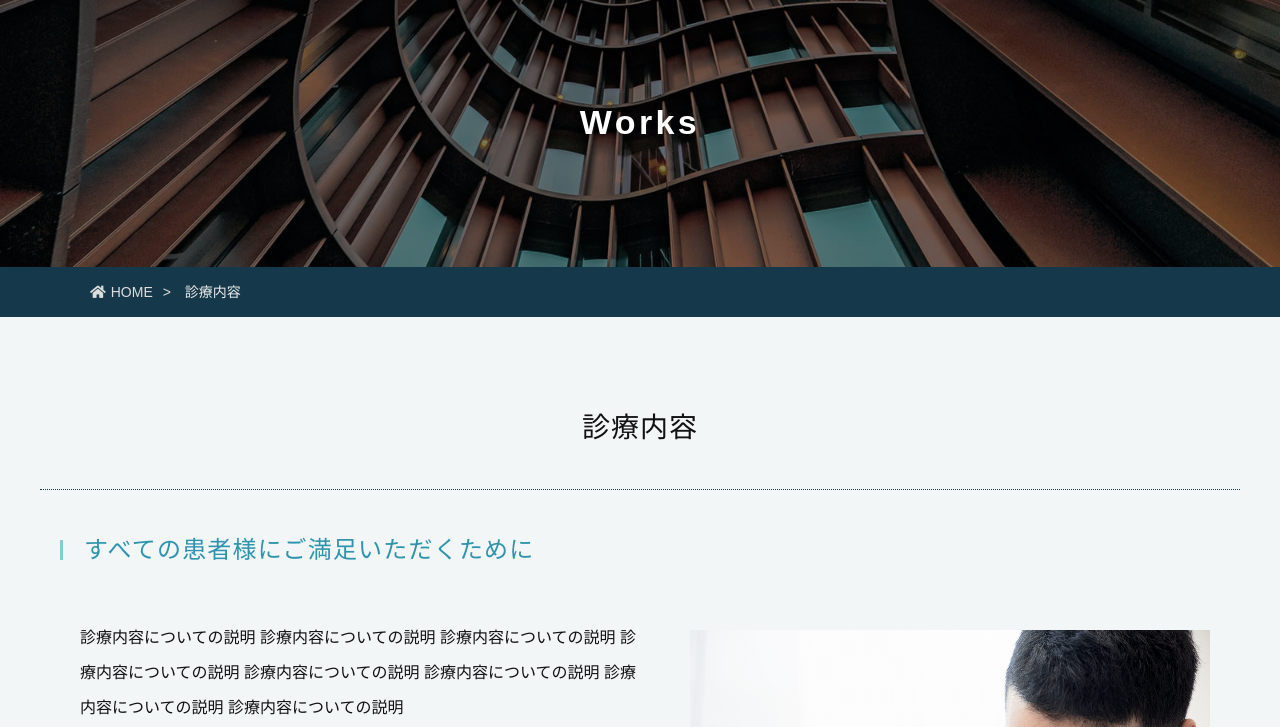
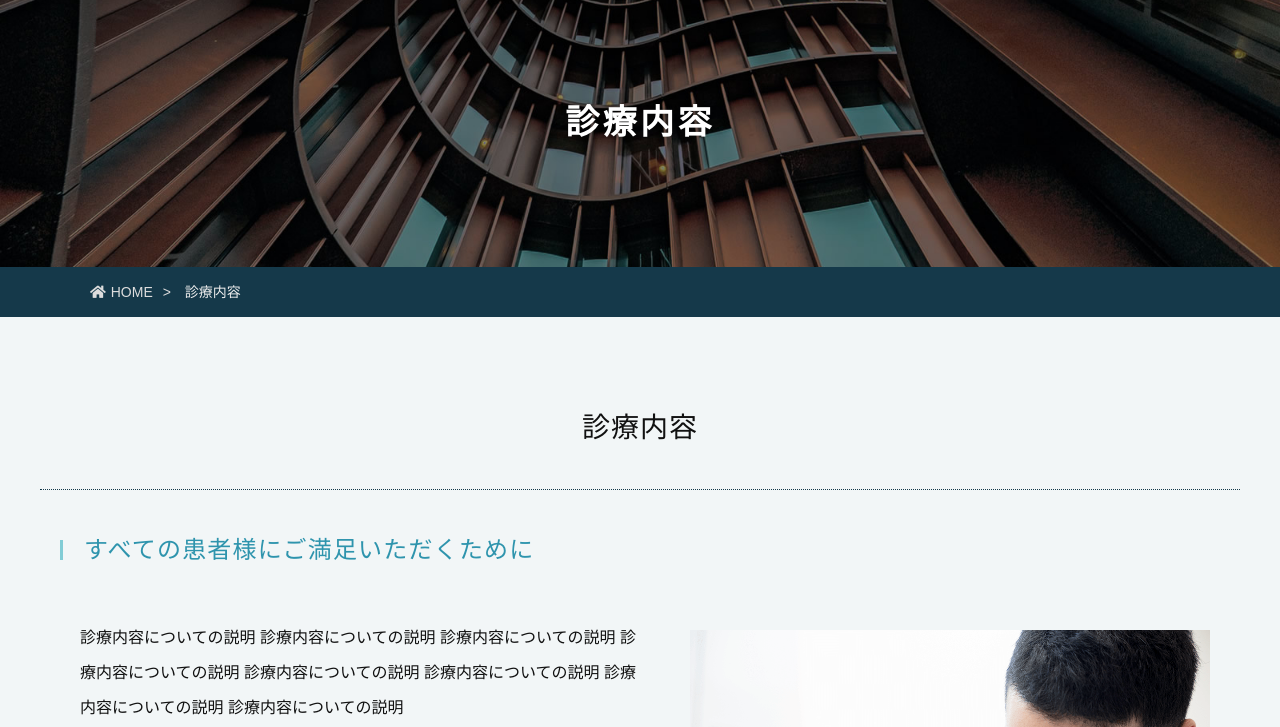
Before and after one commit to naitoyuma3230/saimon-hospital-origin, a website with bundled scripts: page works.html in a window 1280 px wide. Shown: the part 73-800 px from the top of the page. Built offline with nearby package versions, Linux system fonts and the light colour scheme; a web font is replaced by a local one.

Commit message:
html width100%

```diff
--- a/css/style.css
+++ b/css/style.css
@@ -10,6 +10,7 @@
 
 html {
 	height: 100%;
+	width: 100%;
 }
 
 body {
--- a/works.html
+++ b/works.html
@@ -56,7 +56,7 @@
 			</nav>
 		</header>
 
-		<div id="sub_top" class="works">Works</div>
+		<div id="sub_top" class="works">診療内容</div>
 
 		<div class="pankuzu">
 			<ul>
```
